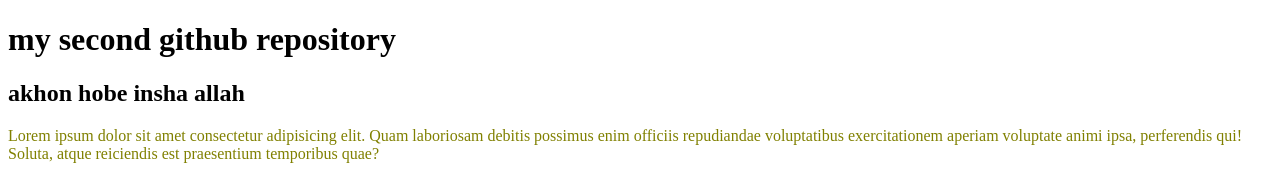
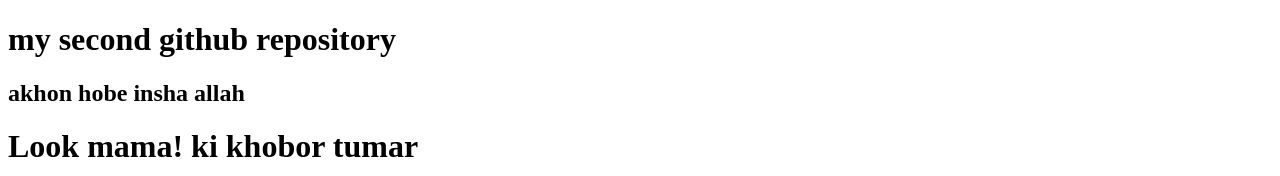
Before and after one commit to jubair29/my-second-repo, a plain HTML site: page index.html in a window 1280 px wide. Shown: the top 176 px of the page. Drawn offline with Linux system fonts and the light colour scheme.

Commit message:
look mama

```diff
--- a/index.html
+++ b/index.html
@@ -11,6 +11,9 @@
 
     <h1>my second github repository</h1>
     <h2>akhon hobe insha allah</h2>
+    <div>
+        <h1>Look mama! ki khobor tumar</h1>
+    </div>
     <p>Lorem ipsum dolor sit amet consectetur adipisicing elit. Quam laboriosam debitis possimus enim officiis repudiandae voluptatibus exercitationem aperiam voluptate animi ipsa, perferendis qui! Soluta, atque reiciendis est praesentium temporibus quae?</p>
     <p>Lorem ipsum dolor sit amet consectetur, adipisicing elit. Quos accusantium dolorum laboriosam facere corrupti debitis sit earum numquam autem aut vero provident, animi dolore. Blanditiis nemo vero modi ut debitis?</p>
 
```
